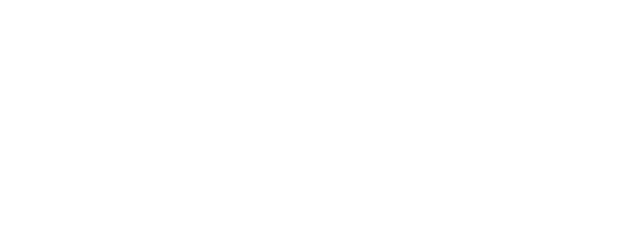
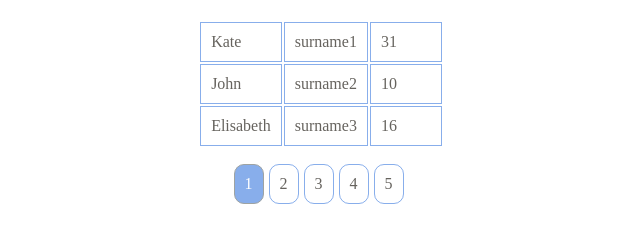
Before and after one commit to AnyaPolischuk/Educational-projects, a plain HTML site: page pagination/index.html in a window 1280 px wide. Shown: the whole page, without its empty margins (319-959 px from the left). Drawn offline with Linux system fonts and the light colour scheme; files that its build step writes are made by us from their sources.

Commit message:
feat: create pagination

```diff
--- a/pagination/index.html
+++ b/pagination/index.html
@@ -6,8 +6,19 @@
  <link rel="stylesheet" href="style.css">
 </head>
 <body>
+    <section class="container">
+        <table id="table"></table>
+        <ul id="pagination">
+            <!-- <li>1</li>
+            <li>2</li>
+            <li>3</li>
+            <li>4</li>
+            <li>5</li> -->
+        </ul>
+    </section>
 
 
-<script> </script>
+
+<script src="index.js"> </script>
 </body>
 </html>
--- /dev/null
+++ b/pagination/index.js
@@ -0,0 +1,81 @@
+let users = [
+    {name: 'Kate',  surname: 'surname1',  age: 31},
+    {name: 'John',  surname: 'surname2',  age: 10},
+    {name: 'Elisabeth',  surname: 'surname3',  age: 16},
+    {name: 'Ann',  surname: 'surname4',  age: 65},
+    {name: 'Mark',  surname: 'surname5',  age: 30},
+    {name: 'Sophia',  surname: 'surname6',  age: 23},
+    {name: 'Polina',  surname: 'surname7',  age: 26},
+    {name: 'Albina',  surname: 'surname8',  age: 65},
+    {name: 'Max',  surname: 'surname9',  age: 44},
+    {name: 'Oleg', surname: 'surname10', age: 23},
+    {name: 'Sasha', surname: 'surname11', age: 32},
+    {name: 'Slava', surname: 'surname12', age: 36},
+    {name: 'Daria', surname: 'surname13', age: 72},
+    {name: 'Sophia',  surname: 'surname14',  age: 23},
+    {name: 'Polina',  surname: 'surnam15',  age: 26}
+];
+
+let table = document.querySelector('#table');
+let pagination = document.querySelector('#pagination');
+
+let notesOnPage = 3;
+
+let items = [];
+
+//динамическое создание выводимых на странице li в зависимости от того, сколько будет notesOnPage
+for (let i = 1; i <= Math.ceil(users.length / notesOnPage); i++) {
+    let li = document.createElement('li');
+    li.innerHTML = i;
+    pagination.appendChild(li);
+    items.push(li); //все созданные li мы пушим в массив
+}
+
+showPage(items[0]); // при загрузке страница мы показываем наши li
+
+// клик на номер страницы
+for (let item of items) {
+    item.addEventListener('click', function() {
+        showPage(this);
+
+    });
+}
+
+    function showPage(item) {
+        let active = document.querySelector('#pagination li.active');
+        if (active) {
+            active.classList.remove('active');
+        }
+
+
+        item.classList.add('active'); // при нажатии добавляем класс
+        let numPage = +item.innerHTML; // достает номер страницы, по которой был клик
+
+        let start = (numPage - 1) * notesOnPage;
+        let end = start + notesOnPage;
+        let notes = users.slice(start, end); // режем массив на нужное количество выводимых на странице массивов
+
+        let td;
+
+        table.innerHTML = '';
+
+
+
+        for (let note of notes) {
+            let tr = document.createElement('tr');
+
+            createCell(note.name, tr);
+            createCell(note.surname, tr);
+            createCell(note.age, tr);
+
+            table.appendChild(tr);
+        }
+
+}
+
+// функция, которая создает 1 строку инфы
+function createCell(text, tr) {
+    let td = document.createElement('td');
+    td.innerHTML = text;
+    tr.appendChild(td);
+}
--- /dev/null
+++ b/pagination/style.css
@@ -0,0 +1,36 @@
+.container {
+    display: flex;
+    flex-direction: column;
+    align-items: center;
+    margin: 20px auto;
+    color: rgb(102, 99, 94);
+}
+
+#table {
+
+}
+
+#table td {
+	padding: 10px;
+	border: 1px solid rgba(45, 112, 219, 0.563);
+    width: 50px;
+
+}
+
+#pagination {
+	display: flex;
+	padding: 0;
+	list-style-type: none;
+}
+#pagination li {
+	margin-right: 5px;
+	padding: 10px;
+	border: 1px solid rgba(45, 112, 219, 0.563);
+    border-radius: 10px;
+}
+#pagination li:hover, #pagination li.active {
+	cursor: pointer;
+	color: rgb(255, 255, 255);
+    background-color: rgba(45, 112, 219, 0.563);
+	border: 1px solid rgb(158, 163, 162);
+}
```
